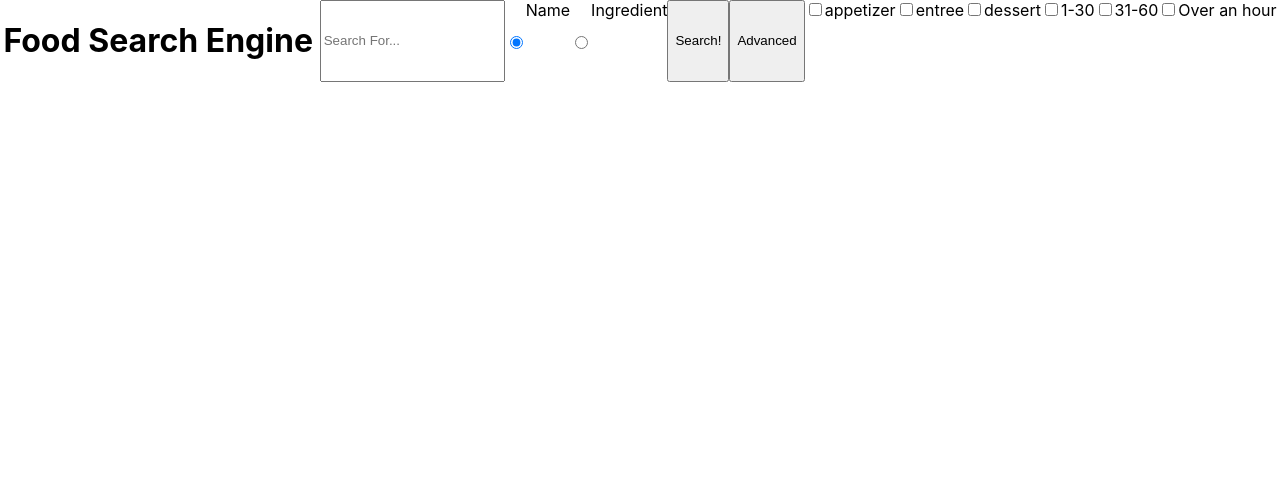
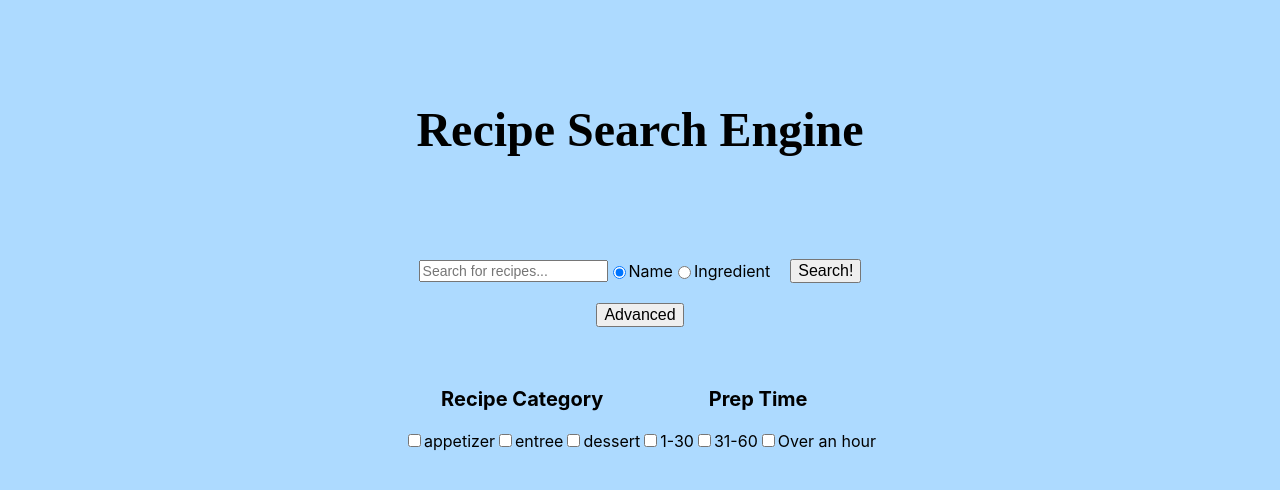
Before and after one commit to anaiahdiop/Food-Search-Engine, a React (Create React App) app: page / in a window 1280 px wide. Both pictures are taken after a click on the button "Advanced". Shown: the top 490 px of the page. Built offline with nearby package versions, Linux system fonts and the light colour scheme.

Commit message:
Turn In Version

```diff
--- a/src/App.js
+++ b/src/App.js
@@ -2,7 +2,7 @@ import React, {Component} from 'react';
 import './App.css';
 import Category from './components/searchFiles/Category';
 import Search from "./components/searchFiles/Search.js";
-import Style from "./components/recipeFiles/Recipe.css"
+import "./components/recipeFiles/Recipe.css"
 
 
 
@@ -22,9 +22,7 @@ class App extends Component{ //Fuctional Componenet
   render(){
     return(
       <div className="App">
-        <div><h1>Food Search Engine</h1></div>
         <Search/>
-
       </div>
     );
   }
--- a/src/components/recipeFiles/Recipe.css
+++ b/src/components/recipeFiles/Recipe.css
@@ -1,13 +1,35 @@
+body {
+    background-color: rgb(173, 218, 255);
+ }
 
+h1 {
+    padding-top: 70px;
+    font-size: 48px;
+    text-align: center;
+    font-family: serif;
+}
 
-.product p{
+#filters {
+    display: flex;
+    justify-content: center;
+}
+
+.container {
+    padding-bottom: 20px;
+}
+
+#searchButton {
+    padding-left: 20px;
+}
+
+.product p {
     font-family: Georgia, 'Times New Roman', Times, serif;
     color: rgb(73, 84, 95);
 }
 
 img {
-    width: 450px;
-    height: 450px;
+    width: 400px;
+    height: 400px;
     object-fit: cover;
     border-style: solid;
     border-color: snow;
@@ -15,34 +37,64 @@ img {
     justify-items: center;
 }
 
+.hidden{
+    display: none;
+}
 
 .App {
     display: flex;
     align-items: stretch;
+    /* justify-content: space-around; */
+    flex-flow: row wrap;
+    top: 200px;
+  }
+
+.everything {
+    margin: auto;
+}
+
+.resultContainer {
+    display: flex;
+    flex-wrap: wrap;
+    justify-content: center;
+    /*
+    align-items: stretch;
     justify-content: space-around;
     flex-flow: row wrap;
-  }
+    top: 200px;*/
+}
+
 
 .App h3{
     font-size: 20px;
     text-align: center;
 }
 
-.hidden{
-    display: none;
-}
 .product {
     flex: 1;
     padding: 20px;
     padding-top: 40px;
-    /* padding-left: 100px; */
     border-style: solid;
     border-width: 1px;
     border-color: rgb(90, 90, 90);
     margin: 10px;
-    background-color: rgb(216, 205, 187);
+    background-color: rgb(236, 236, 236);
     position: relative;
   }
+
+button {
+    font-size: 16px;
+}
+
+#advanced {
+    padding-bottom: 40px;
+    padding-top: 20px;
+}
+.searching {
+    align-items: center;
+    margin: auto;
+    padding-top: 70px;
+}
 
 @media(min-width: 768px){
     img{
@@ -54,6 +106,12 @@ img {
     .product div{
         min-width: 600px;
     }
+    .container {
+        display: flex;
+        justify-content: center;
+        padding-bottom: 20px;
+    }
+
 }
 
 @media(min-width: 993px){
@@ -63,4 +121,11 @@ img {
         object-fit: cover;
         justify-items: center;
     }
+    .container {
+        display: flex;
+        justify-content: center;
+        padding-left: 20px;
+        padding-right: 20px;
+        padding-bottom: 20px;
+    }
 }
--- a/src/components/searchFiles/Category.js
+++ b/src/components/searchFiles/Category.js
@@ -10,6 +10,8 @@ class Category extends Component{
      render(){
          return(
             <div className={this.props.class}>
+            <div>
+            <h3> {this.props.searchCategory} </h3>
             <input type="checkbox" id={this.props.option1} name={this.props.option1} value={this.props.state1} onClick={this.props.click1}></input>
                 <label htmlFor={this.props.option1}>{this.props.option1}</label>
 
@@ -19,10 +21,7 @@ class Category extends Component{
             <input type="checkbox" id={this.props.option3} name={this.props.option3} value={this.props.state3}  onClick={this.props.click3}></input>
                 <label htmlFor={this.props.option3}>{this.props.option3}</label>
             </div>
-
-
-
-
+         </div>
 
          );
      }
--- a/src/components/searchFiles/Search.js
+++ b/src/components/searchFiles/Search.js
@@ -2,13 +2,13 @@ import React, {Component} from "react";
 import recipeData from "../../assests/data/recipe.json"
 import Recipe from "../recipeFiles/Recipe.js"
 import Category from "./Category.js"
-import Style from "../recipeFiles/Recipe.css"
+
+
+
 
 const recipesArr = recipeData.recipes
 let resultList = []
 let categoryList = []
-let onlyCategoryList = []
-let onlyTimeList = []
 let timeList = []
 
 class Search extends Component{
@@ -71,7 +71,7 @@ class Search extends Component{
     _handleLowTimeClick(){
         this.setState((previousState) =>{
             return{
-                lowTime:!previousState.lowTime
+                lowTime:!previousState.lowTime,
             }
         });
     }
@@ -79,7 +79,7 @@ class Search extends Component{
     _handleMiddleTimeClick(){
         this.setState((previousState) =>{
             return{
-                middleTime:!previousState.middleTime
+                middleTime:!previousState.middleTime,
             }
         });
     }
@@ -87,7 +87,7 @@ class Search extends Component{
     _handleHighTimeClick(){
         this.setState((previousState) =>{
             return{
-                highTime:!previousState.highTime
+                highTime:!previousState.highTime,
             }
         });
     }
@@ -123,9 +123,6 @@ class Search extends Component{
             }
         });
 
-        console.log(this.state.lowTime)
-        console.log(this.state.middleTime)
-        console.log(this.state.highTime)
         this.filterName()
         this.filterIngredient() // console.log(e) <- interesting
         this.displayResults()
@@ -182,6 +179,13 @@ class Search extends Component{
             });
         }
 
+
+        return(categoryList);
+
+    }
+
+    filterTime(){
+        console.log(resultList)
         if(this.state.searched && this.state.lowTime){
             resultList.forEach(r => {
                 if((!timeList.includes(r) && (0 <= r.prepTime && r.prepTime <= 30))){
@@ -191,7 +195,7 @@ class Search extends Component{
             });
         }
 
-        if(this.state.searched && this.state.MiddleTime){
+        if(this.state.searched && this.state.middleTime){
             resultList.forEach(r => {
                 if((!timeList.includes(r) && (31 <= r.prepTime && r.prepTime <= 60))){
                     timeList.push(r)
@@ -201,7 +205,7 @@ class Search extends Component{
         }
 
 
-        if(this.state.searched && this.state.HightTime){
+        if(this.state.searched && this.state.highTime){
             resultList.forEach(r => {
                 if((!timeList.includes(r) && (r.prepTime >= 61))){
                     timeList.push(r)
@@ -209,19 +213,16 @@ class Search extends Component{
             });
         }
 
-        if(this.state.appetizer || this.state.entree || this.state.dessert || this.state.lowTime || this.state.MiddleTime || this.state.HightTime){
-            resultList = categoryList.filter(value => timeList.includes(value))
-            return(resultList);
+
+        return(timeList);
+
     }
-        else{
-            return(resultList);
-        }
-    }
-
 
     filterName(){
         if(this.state.inputValue === null){
             this.filterOnlyCategory()
+            this.filterOnlyTime()
+            this.compareSelected()
         }
         else{
             if(this.state.nameSelected && this.state.searched){
@@ -231,7 +232,11 @@ class Search extends Component{
                     }
                 return(resultList);
                 })
+            if(this.state.appetizer || this.state.entree || this.state.dessert || this.state.lowTime || this.state.middleTime || this.state.highTime){
                 this.filterCategory()
+                this.filterTime()
+                this.compareSelected()
+                }
             }
         }
     }
@@ -239,6 +244,8 @@ class Search extends Component{
     filterIngredient(){
         if(this.state.inputValue === null){
             this.filterOnlyCategory()
+            this.filterOnlyTime()
+            this.compareSelected()
         }
         else{
             if(this.state.ingredientSelected && this.state.searched){
@@ -248,70 +255,91 @@ class Search extends Component{
                             resultList.push(r);
                         }
                         return(resultList);
+                    })
+            })
+            if(this.state.appetizer || this.state.entree || this.state.dessert || this.state.lowTime || this.state.middleTime || this.state.highTime){
+                this.filterCategory()
+                this.filterTime()
+                this.compareSelected()
                 }
-                )
-            })
-            this.filterCategory()
             }
         }
     }
 
     filterOnlyCategory(){
-        if(this.state.inputValue === null){
+        if(this.state.inputValue == null){
 
             if(this.state.searched&& this.state.appetizer){
                 recipesArr.forEach(r => {
-                    if((!onlyCategoryList.includes(r) && r.recipeCategory) === "Appetizer"){
-                        onlyCategoryList.push(r)
+                    if((!categoryList.includes(r) && r.recipeCategory) === "Appetizer"){
+                        categoryList.push(r)
                     }
                 });
             }
             if(this.state.searched&& this.state.entree){
                 recipesArr.forEach(r => {
-                    if((!onlyCategoryList.includes(r) && r.recipeCategory) === "Entree"){
-                        onlyCategoryList.push(r)
+                    if((!categoryList.includes(r) && r.recipeCategory) === "Entree"){
+                        categoryList.push(r)
                     }
                 });
             }
 
             if(this.state.searched && this.state.dessert){
                 recipesArr.forEach(r => {
-                    if((!onlyCategoryList.includes(r) && r.recipeCategory) == "Dessert"){
-                        onlyCategoryList.push(r)
+                    if((!categoryList.includes(r) && r.recipeCategory) == "Dessert"){
+                        categoryList.push(r)
                     }
                 });
             }
+            return(categoryList);
+        }
+    }
+
+    filterOnlyTime(){
+        if(this.state.inputValue == null){
             if(this.state.searched && this.state.lowTime){
                 recipesArr.forEach(r => {
-                    if((!onlyCategoryList.includes(r) && (0 <= r.prepTime && r.prepTime <= 30))){
-                        onlyTimeList.push(r)
+                    console.log(r.prepTime)
+                    if((!timeList.includes(r)) && (0 <= r.prepTime && r.prepTime <= 30)){
+                        timeList.push(r)
+
+                    }
+                });
+            }
+            if(this.state.searched && this.state.middleTime){
+                recipesArr.forEach(r => {
+                    console.log(r.prepTime)
+                    if((!timeList.includes(r)) && (r.prepTime >= 31) && (r.prepTime <= 60)){
+                        timeList.push(r)
 
                     }
                 });
             }
 
-            if(this.state.searched && this.state.MiddleTime){
+            if(this.state.searched && this.state.highTime){
                 recipesArr.forEach(r => {
-                    if((!onlyCategoryList.includes(r) && (31 <= r.prepTime && r.prepTime <= 60))){
-                        onlyTimeList.push(r)
-
+                    if((!timeList.includes(r)) && (r.prepTime >= 61)){
+                        timeList.push(r)
                     }
                 });
             }
-
-            if(this.state.searched && this.state.HightTime){
-                recipesArr.forEach(r => {
-                    if((!categoryList.includes(r) && (r.prepTime >= 61))){
-                        onlyTimeList.push(r)
-                    }
-                });
-            }
-            resultList = onlyCategoryList.filter(value => onlyTimeList.includes(value))
-            console.log(resultList)
-            return(resultList);
+            return(timeList);
         }
     }
 
+    compareSelected(){ //comparing time and category lists
+
+        if((!this.state.appetizer && !this.state.entree && !this.state.dessert) && (timeList.length > 0)){
+            categoryList = timeList
+        }
+
+        if((!this.state.lowTime && !this.state.middleTime && !this.state.highTime) && (categoryList.length > 0)){
+            timeList = categoryList
+        }
+
+        resultList = categoryList.filter(r => timeList.includes(r)); // to get rid of repeats
+        return(resultList)
+    }
     displayResults(){
         const listDisplay = resultList.map(r =>{
             // for each product i want product component based on data
@@ -334,8 +362,9 @@ class Search extends Component{
             )
         }
         resultList = []
-        categoryList=[]
-        onlyCategoryList = []
+        categoryList =[]
+        timeList = []
+
     }
 
     render(){ //displayes new html elements
@@ -343,15 +372,23 @@ class Search extends Component{
         //console.log(this.state.middleTime)
         //console.log(this.state.highTime)
         return(
-            <div className="App">
 
-                <input type = "text" value = {this.state.inputValue} placeholder = "Search For..." onChange = {this._handleChange}></input>
+            <div className="everything">
+                <h1>Recipe Search Engine</h1>
+                <div className="searching" id="filters">
+                    <input type = "text" value = {this.state.inputValue} placeholder = "Search for recipes..." style={{ height:"20px"}, { width:"200px"}, { fontSize: "14px"}} onChange = {this._handleChange}></input>
                     <input type = "radio" value = {this.state.nameSelected} name="categories" id="Name" onClick = {this._handleNameClick} defaultChecked></input>
                         <label htmlFor="Name">Name</label>
                     <input type = "radio" value = {this.state.ingredientSelected} name="categories" id="Ingredient" onClick = {this._handleIngredientClick}></input>
                         <label htmlFor="Ingredient">Ingredient</label>
+                    <div id="searchButton">
                         <button onClick={this._handleSearchClick}>Search!</button>
+                    </div>
+                </div>
+                <div className="searching" id="advanced">
                     <button onClick={this._handleAdvancedClick}>Advanced</button>
+                </div>
+                <div className="container">
                         <Category
                             class={this.state.hidden}
                             option1="appetizer"
@@ -363,6 +400,7 @@ class Search extends Component{
                             click1={this._handleAppetizerClick}
                             click2={this._handleEntreeClick}
                             click3={this._handleDessertClick}
+                            searchCategory = "Recipe Category"
                         />
                         <Category
                             class={this.state.hidden}
@@ -375,8 +413,12 @@ class Search extends Component{
                             click1={this._handleLowTimeClick}
                             click2={this._handleMiddleTimeClick}
                             click3={this._handleHighTimeClick}
+                            searchCategory = "Prep Time"
                         />
+                </div>
+                <div className="resultContainer">
                     {this.state.data}
+                </div>
             </div>
 
         );
```
Lines whose indentation alone changed are shown as unchanged.
